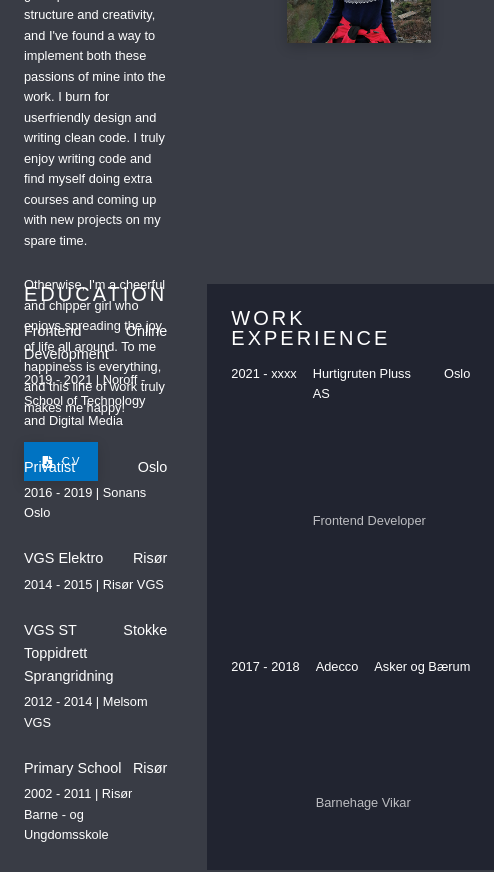
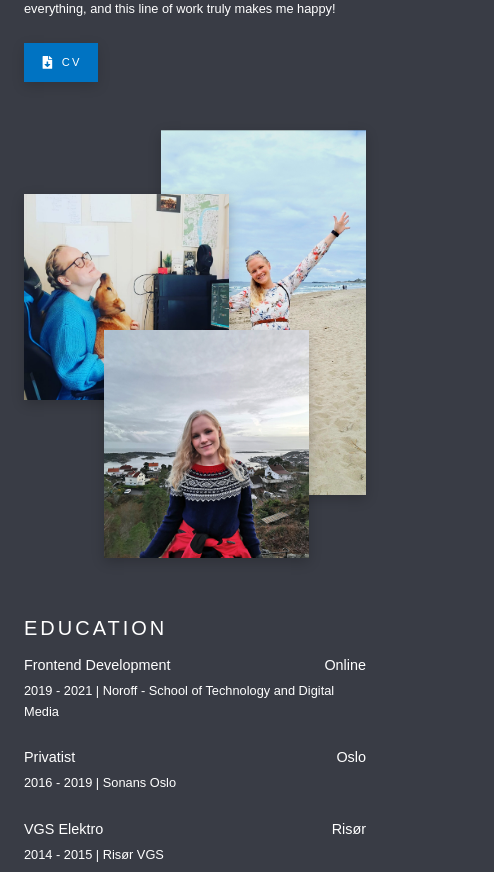
Before and after one commit to emilietonnessen/industry-knowledge_v2, a React (Create React App) app: page / in a window 390 px wide. Shown: the part 4460-5332 px from the top of the page, 494 px wide, since content can reach past the window. Built offline with nearby package versions, Linux system fonts and the light colour scheme; some icons are missing; a web font is replaced by a local one.

Commit message:
responsive design

```diff
--- a/src/sass/components/_course.scss
+++ b/src/sass/components/_course.scss
@@ -10,13 +10,24 @@
 
     &__container {
         display: grid;
-        grid-template-columns: repeat(auto-fit, minmax(30rem, 1fr));
+        grid-template-columns: repeat(3, 1fr);
         grid-template-rows: repeat(2, 1fr);
         column-gap: clamp(2rem, 2vw, 5rem);
         row-gap: 8rem;
 
+        @include respond(tablet-port) {
+            row-gap: 3rem;
+            grid-template-columns: repeat(2, 1fr);
+            grid-template-rows: repeat(3, 1fr);
+        }
+
         @include respond(mobile-lg) {
             row-gap: 3rem;
+        }
+
+        @include respond(mobile) {
+            grid-template-columns: repeat(1, 1fr);
+            grid-template-rows: repeat(6, 1fr);
         }
     }
 
--- a/src/sass/components/_gallery.scss
+++ b/src/sass/components/_gallery.scss
@@ -4,6 +4,14 @@
 
     @include respond(tablet-port) {
         min-height: 70rem;
+    }
+
+    @include respond(mobile-lg) {
+        min-height: 75rem;
+    }
+
+    @include respond(mobile-sm) {
+        min-height: 55rem;
     }
 
     &__img {
@@ -13,7 +21,7 @@
         box-shadow: 0 .5rem 1.5rem rgba($color-black, .2);
 
         @include respond(tablet-port) {
-            width: 30%;
+            width: 60%;
         }
 
         @include respond(mobile-lg) {
@@ -21,7 +29,7 @@
         }
 
         @include respond(mobile-sm) {
-            width: 50%;
+            width: 60%;
         }
 
 
@@ -43,7 +51,7 @@
             }
 
             @include respond(tablet-port) {
-                left: 25rem;
+                left: 5rem;
             }
 
             @include respond(mobile-lg) {
@@ -60,12 +68,9 @@
             right: 0;
             z-index: 10;
 
-            @include respond(tablet-land) {
-                right: -2rem;
-            }
 
             @include respond(tablet-port) {
-                right: 20rem;
+                right: 0rem;
             }
 
             @include respond(mobile-lg) {
@@ -73,7 +78,7 @@
             }
 
             @include respond(mobile-sm) {
-                right: 2rem;
+                right: 0rem;
             }
         }
 
@@ -82,8 +87,12 @@
             left: 0;
             z-index: 20;
 
+            @include respond(tablet-land) {
+                top: 5rem;
+            }
+
             @include respond(tablet-port) {
-                left: 17rem;
+                left: 0rem;
             }
 
             @include respond(mobile-lg) {
@@ -91,7 +100,7 @@
             }
 
             @include respond(mobile-sm) {
-                left: 2rem;
+                left: 0rem;
                 top: 8rem;
             }
         }
--- a/src/sass/components/_progress-indicator.scss
+++ b/src/sass/components/_progress-indicator.scss
@@ -18,6 +18,10 @@
         margin-bottom: .5rem;
         font-size: 1.5rem;
         font-weight: 400;
+
+        @include respond(mobile) {
+            font-size: 1.3rem;
+        }
     }
 
     &__progress {
--- a/src/sass/components/_work-experience.scss
+++ b/src/sass/components/_work-experience.scss
@@ -3,6 +3,11 @@
     grid-template-columns: max-content 1fr max-content;
     column-gap: 3rem;
     row-gap: .5rem;
+
+    @include respond(tablet-port){
+        column-gap: 2rem;
+        row-gap: .5rem;
+    }
 
     @include respond(mobile-lg){
         column-gap: 2rem;
--- a/src/sass/pages/_about.scss
+++ b/src/sass/pages/_about.scss
@@ -9,40 +9,39 @@
 
 
     @include respond(tablet-port) {
-        flex-direction: column;
+        grid-template-columns: 1fr 42.7rem;
+        gap: 3rem;
     }
 
-    & div {
-        flex: 0 0 50%
+    @include respond(mobile-lg) {
+        grid-template-columns: 1fr;
+        grid-template-rows: repeat(4, max-content);
+        gap: 6rem;
+    }
+
+    &__content {
+        @include respond(mobile-lg) {
+            grid-column: 1/2;
+            grid-row: 1/2;
+        }
     }
 }
 
 
-
-
-// Development Information ---------------------------------
-.development {
-    display: grid;
-    grid-template-columns: repeat(2, minmax(40rem, 1fr));
-    column-gap: 5rem;
-    //row-gap: 8rem;
-
-    @include respond(tablet-port) {
-        display: flex;
-        flex-direction: column;
-    }
-
-    & > *:not(:last-child) {
-        margin-bottom: 8rem;
-    }
-
-    &__headline {
-        grid-column: 1 / -1;
+.gallery {
+    @include respond(mobile-lg) {
+        grid-column: 1/2;
+        grid-row: 2/3;
     }
 }
 
 .educations {
     grid-column: 1 / 2;
+
+    @include respond(mobile-lg) {
+        grid-column: 1/2;
+        grid-row: 3/4;
+    }
 }
 
 .education {
@@ -77,7 +76,48 @@
 
     display: flex;
     flex-direction: column;
+
+    @include respond(tablet-port) {
+        padding: 2rem;
+    }
+
+    @include respond(mobile-lg) {
+        grid-column: 1/2;
+        grid-row: 4/5;
+    }
 }
+
+
+
+
+
+
+
+
+
+// Development Information ---------------------------------
+.development {
+    display: grid;
+    grid-template-columns: repeat(2, minmax(40rem, 1fr));
+    column-gap: 5rem;
+    //row-gap: 8rem;
+
+    @include respond(tablet-port) {
+        display: flex;
+        flex-direction: column;
+    }
+
+    & > *:not(:last-child) {
+        margin-bottom: 8rem;
+    }
+
+    &__headline {
+        grid-column: 1 / -1;
+    }
+}
+
+
+
 
 .tools,
 .courses {
--- a/src/sass/pages/_contact.scss
+++ b/src/sass/pages/_contact.scss
@@ -10,11 +10,16 @@
 
         @include respond(mobile-lg) {
             margin-top: 5rem;
-            flex-direction: column;
+            grid-template-columns: 1fr;
+            grid-template-rows: max-content max-content;
         }
     }
 
     &__illustration {
         width: 100%;
+
+        @include respond(mobile-lg) {
+            padding-top: 6rem;
+        }
     }
 }
```
